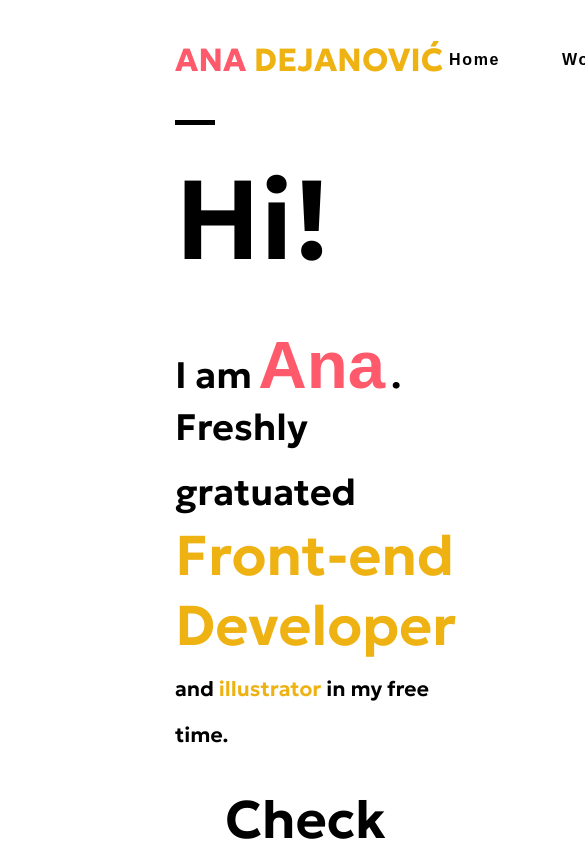
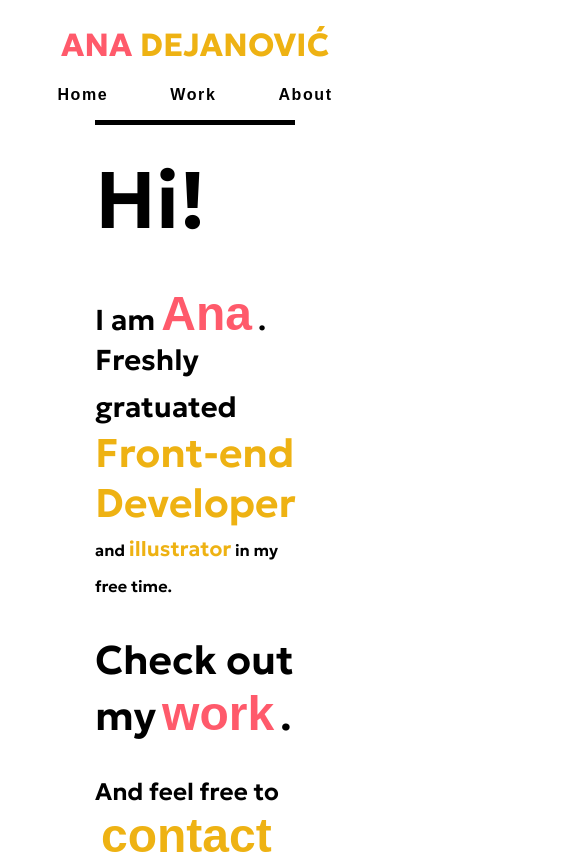
Before and after one commit to AnushkaRi/portofolio-website, a React (Vite) app: page / in a window 390 px wide. Shown: the top 854 px of the page, 585 px wide, since content can reach past the window. Built offline with nearby package versions, Linux system fonts and the light colour scheme.

Commit message:
Added Media Query

```diff
--- a/src/components/Header/styles.module.css
+++ b/src/components/Header/styles.module.css
@@ -49,3 +49,19 @@
 .btn:hover {
   color: #ff5a6b;
 }
+
+@media (min-width: 320px) and (max-width: 480px) {
+  .header_container {
+    display: flex;
+    flex-flow: column;
+    border-bottom: #000000 solid 5px;
+  }
+
+  .header_title {
+    margin-top: 25px;
+  }
+
+  .btn_container {
+    margin-bottom: 15px;
+  }
+}
--- a/src/index.css
+++ b/src/index.css
@@ -33,3 +33,9 @@ body {
 ::-webkit-scrollbar-thumb:hover {
   background: #eeb213;
 }
+
+@media (min-width: 320px) and (max-width: 480px) {
+  body {
+    margin: 0 20px;
+  }
+}
--- a/src/pages/Blackjack/Blackjack.jsx
+++ b/src/pages/Blackjack/Blackjack.jsx
@@ -7,8 +7,8 @@ function Blackjack() {
       <PageTemplate
         title="BLACKJACK GAME"
         imgUrl_1={BlackJackPhoto}
-        text_1="Play famous Blackajck Game with Seinfeld characters."
-        text_2="Rules are almost similar to original Blackjack Game, except Ace is always worth 11. Enjoy the game!"
+        text_1="Play the Blackajck Game with Seinfeld characters."
+        text_2="Rules are almost similar to the original Blackjack Game, except Ace is always worth 11. Enjoy the game!"
         tech="HTML, CSS and Vanilla JS"
         link="https://github.com/AnushkaRi/blackjack-game"
       />
--- a/src/pages/Chat/Chat.jsx
+++ b/src/pages/Chat/Chat.jsx
@@ -9,8 +9,9 @@ function Chat() {
         title="BLACKJACK GAME"
         imgUrl_1={LoginPhoto}
         imgUrl_2={ChatPhoto}
-        text_1="For my final project at Front-end Developer Course at Algebra College, I made this straightforward chat application."
-        tech="HTML, CSS and Vanilla JS, "
+        text_1="My final project in Front-end Developer Course at Algebra College was to make a chat application with React."
+        text_2="You can register with your desired username and chat with other folks under the neon lights."
+        tech="React, Redux, Router and Scaledrone"
         link="https://github.com/AnushkaRi/chat-app"
       />
     </div>
--- a/src/pages/Home/styles.module.css
+++ b/src/pages/Home/styles.module.css
@@ -18,11 +18,6 @@
 
 .little {
   font-size: 1.3rem;
-}
-
-.clr_red {
-  color: #ff5a6b;
-  font-size: 3.5rem;
 }
 
 .clr_yellow {
@@ -89,3 +84,39 @@
 .contact .btn::before {
   background-color: #eeb213;
 }
+
+@media (min-width: 320px) and (max-width: 480px) {
+  .greeting {
+    font-size: 5rem;
+  }
+
+  .intro {
+    font-size: 1.8em;
+  }
+
+  .little {
+    font-size: 1rem;
+  }
+
+  .clr_yellow {
+    font-size: 2.5rem;
+  }
+
+  .btn {
+    font-size: 3rem;
+  }
+
+  .work {
+    font-size: 2.5rem;
+    margin-left: 0px;
+  }
+
+  .contact {
+    font-size: 1.5rem;
+    margin-left: 0px;
+  }
+
+  .contact .btn {
+    font-size: 3rem;
+  }
+}
--- a/src/pages/ToDo/ToDo.jsx
+++ b/src/pages/ToDo/ToDo.jsx
@@ -7,8 +7,8 @@ function ToDo() {
       <PageTemplate
         title="TO-DO LIST APP"
         imgUrl_1={ToDoPhoto}
-        text_1="A classic coding exercise, simple yet usefull To-Do List application for your daily tasks."
-        text_2="Tasks can be added, edited, deleted or crossed if done."
+        text_1="A classic coding exercise, simple To-Do List application for your daily tasks."
+        text_2="Tasks can be added, edited, deleted, or crossed if done."
         tech="React and CSS"
         link="https://github.com/AnushkaRi/todo-list-app"
       />
--- a/src/pages/Weather/Weather.jsx
+++ b/src/pages/Weather/Weather.jsx
@@ -7,8 +7,8 @@ function Weather() {
       <PageTemplate
         title="WEATHER APP"
         imgUrl_1={WeatherDesktop}
-        text_1="Weather app is a simple and responsive application where you can view current weather for a city of your choice."
-        text_2="Choose how to set your city search, with help of autocomplete functionality or you can just click the &#34;Get Your Location&#34; button for getting you current location."
+        text_1="The Weather app is a simple and responsive application where you can view the current weather for a city of your choice."
+        text_2="Choose how to set your city search, with the help of autocomplete functionality or you can just click the &#34;Get Your Location&#34; button for getting your current location."
         tech="React, CSS, OpenWeather API and RapidAPI - Geo DB Cities"
         link="https://github.com/AnushkaRi/weather-app"
       />
--- a/src/pages/WorldClock/WorldClock.jsx
+++ b/src/pages/WorldClock/WorldClock.jsx
@@ -7,8 +7,8 @@ function WorldClock() {
       <PageTemplate
         title="WORLD CLOCK"
         imgUrl_1={WorldClockPhoto}
-        text_1="While learning JavaScript, I found that making a World Clock is a good exercise."
-        text_2="But showing cities current time sounded dull, so I spice it up a bit and made World Clock of world’s highest mountains by continents."
+        text_1="While learning JavaScript, I found that making a World Clock is a good coding exercise."
+        text_2="But showing cities' current time sounded dull, so I spice it up a bit and made a World Clock of the world’s highest mountains by continents."
         tech="HTML, CSS and Vanilla JS"
         link="https://github.com/AnushkaRi/world-clock"
       />
```
